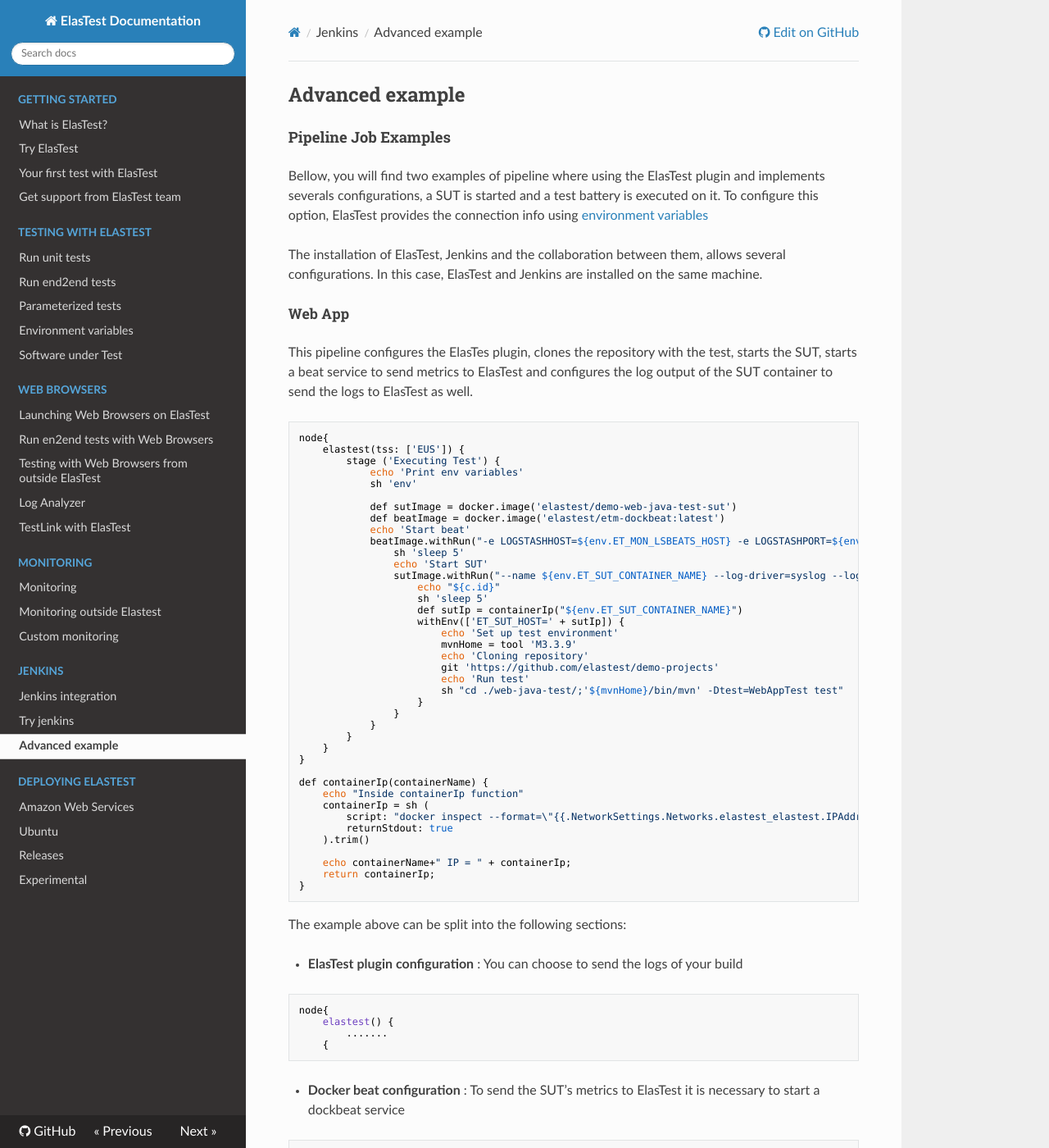
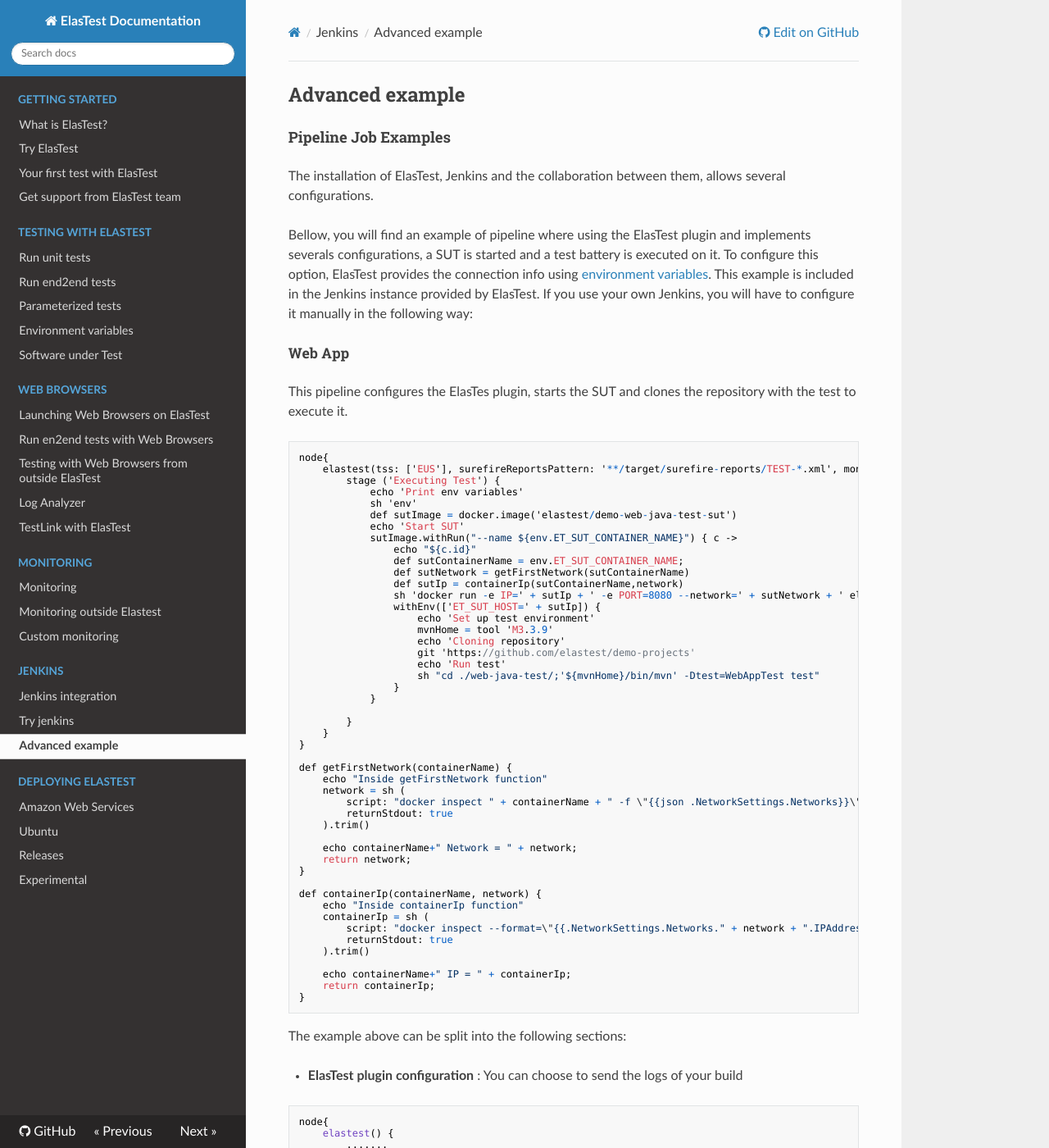
Before and after one commit to elastest/elastest.io-docs, an MkDocs documentation site: the page built from docs/jenkins/advanced-example.md, in a window 1280 px wide and 1400 px high. Shown: the whole window at 82% size. Built offline with MkDocs 1.6.1, drawn with Linux system fonts in a browser that asks for light colours; nearby versions of some CDN libraries; old or Windows-style settings are respelled for this version of MkDocs; some of the changed text lies outside the part shown.

Commit message:
Changes for 1.0.0-beta1

````diff
--- a/docs/jenkins/advanced-example.md
+++ b/docs/jenkins/advanced-example.md
@@ -8,50 +8,58 @@
 
 <h4 class="holder-subtitle link-top">Pipeline Job Examples</h4>
 
-Bellow, you will find two examples of pipeline where using the ElasTest plugin and implements severals configurations, a SUT is started and a test battery is executed on it.
-To configure this option, ElasTest provides the connection info using [environment variables](/testing/environment-variables)
+The installation of ElasTest, Jenkins and the collaboration between them, allows several configurations.
 
-The installation of ElasTest, Jenkins and the collaboration between them, allows several configurations. In this case, ElasTest and Jenkins are installed on the same machine.
+Bellow, you will find an example of pipeline where using the ElasTest plugin and implements severals configurations, a SUT is started and a test battery is executed on it.
+To configure this option, ElasTest provides the connection info using [environment variables](/testing/environment-variables). This example is included in the Jenkins instance provided by ElasTest. If you use your own Jenkins, you will have to configure it manually in the following way:
 
 <h5>Web App</h5>
 
-This pipeline configures the ElasTes plugin, clones the repository with the test, starts the SUT, starts a beat service to send metrics to ElasTest and configures the log output of the SUT container to send the logs to ElasTest as well.
+This pipeline configures the ElasTes plugin, starts the SUT and clones the repository with the test to execute it.
 
 ```
 node{
-    elastest(tss: ['EUS']) {
+    elastest(tss: ['EUS'], surefireReportsPattern: '**/target/surefire-reports/TEST-*.xml', monitoring: true) {
         stage ('Executing Test') {
             echo 'Print env variables'
             sh 'env'
-
             def sutImage = docker.image('elastest/demo-web-java-test-sut')
-            def beatImage = docker.image('elastest/etm-dockbeat:latest')
-            echo 'Start beat'
-            beatImage.withRun("-e LOGSTASHHOST=${env.ET_MON_LSBEATS_HOST} -e LOGSTASHPORT=${env.ET_MON_INTERNAL_LSBEATS_PORT} -v /var/run/docker.sock:/var/run/docker.sock --network=elastest_elastest") { c1 ->
-                sh 'sleep 5'
-                echo 'Start SUT'
-                sutImage.withRun("--name ${env.ET_SUT_CONTAINER_NAME} --log-driver=syslog --log-opt syslog-address=tcp://${env.ET_MON_LSTCP_HOST}:${env.ET_MON_LSTCP_PORT} --log-opt tag=${env.ET_SUT_LOG_TAG} --network=elastest_elastest") { c ->
-                    echo "${c.id}"
-                    sh 'sleep 5'
-                    def sutIp = containerIp("${env.ET_SUT_CONTAINER_NAME}")
-                    withEnv(['ET_SUT_HOST=' + sutIp]) {
-                        echo 'Set up test environment'
-                        mvnHome = tool 'M3.3.9'
-                        echo 'Cloning repository'
-                        git 'https://github.com/elastest/demo-projects'
-                        echo 'Run test'
-                        sh "cd ./web-java-test/;'${mvnHome}/bin/mvn' -Dtest=WebAppTest test"
-                    }
+            echo 'Start SUT'
+            sutImage.withRun("--name ${env.ET_SUT_CONTAINER_NAME}") { c ->
+                echo "${c.id}"
+                def sutContainerName = env.ET_SUT_CONTAINER_NAME;
+                def sutNetwork = getFirstNetwork(sutContainerName)
+                def sutIp = containerIp(sutContainerName,network)
+                sh 'docker run -e IP=' + sutIp + ' -e PORT=8080 --network=' + sutNetwork + ' elastest/etm-check-service-up'
+                withEnv(['ET_SUT_HOST=' + sutIp]) {
+                    echo 'Set up test environment'
+                    mvnHome = tool 'M3.3.9'
+                    echo 'Cloning repository'
+                    git 'https://github.com/elastest/demo-projects'
+                    echo 'Run test'
+                    sh "cd ./web-java-test/;'${mvnHome}/bin/mvn' -Dtest=WebAppTest test"
                 }
             }
+
         }
     }
 }
 
-def containerIp(containerName) {
+def getFirstNetwork(containerName) {
+    echo "Inside getFirstNetwork function"
+    network = sh (
+        script: "docker inspect " + containerName + " -f \"{{json .NetworkSettings.Networks}}\" | awk \"{sub(/:.*/,\\\"\\\")}1\" | awk \"{sub(/\\\"/,\\\"\\\")}1\" | awk \"{sub(/\\\"/,\\\"\\\")}1\" | awk \"{sub(/{/,\\\"\\\")}1\"",
+        returnStdout: true
+    ).trim()
+
+    echo containerName+" Network = " + network;
+    return network;
+}
+
+def containerIp(containerName, network) {
     echo "Inside containerIp function"
     containerIp = sh (
-        script: "docker inspect --format=\"{{.NetworkSettings.Networks.elastest_elastest.IPAddress}}\" "+ containerName,
+        script: "docker inspect --format=\"{{.NetworkSettings.Networks." + network + ".IPAddress}}\" "+ containerName,
         returnStdout: true
     ).trim()
 
@@ -74,50 +82,41 @@
 ```
 <p></p>
 
-*   **Docker beat configuration** : To send the SUT’s metrics to ElasTest it is necessary to start a dockbeat service
-
-<p></p>
-
-```
-.......
-
-def beatImage = docker.image('elastest/etm-dockbeat:latest')
-echo 'Start beat'
-beatImage.withRun("-e LOGSTASHHOST=${env.ET_MON_LSBEATS_HOST} -e LOGSTASHPORT=${env.ET_MON_INTERNAL_LSBEATS_PORT} -v /var/run/docker.sock:/var/run/docker.sock --network=elastest_elastest") { c1 ->
-  .......
-}
-```
-<p></p>
-
-*   **Sut configuration** : Once the dockbeat has already been started, the SUT must be started
+*   **Sut configuration** : The SUT must be started, passing the `${env.ET_SUT_CONTAINER_NAME}` env variable (provided by ElasTest) as name of the container. This will allow ElasTest to receive logs and metrics from the Sut.
 <p></p>
 
 ```
 def sutImage = docker.image('elastest/demo-web-java-test-sut')
-....
-echo 'Start SUT'
-sutImage.withRun("--name ${env.ET_SUT_CONTAINER_NAME} --log-driver=syslog --log-opt syslog-address=tcp://${env.ET_MON_LSTCP_HOST}:${env.ET_MON_LSTCP_PORT} --log-opt tag=${env.ET_SUT_LOG_TAG} --network=elastest_elastest") { c ->
-    ....
-}
+            echo 'Start SUT'
+            sutImage.withRun("--name ${env.ET_SUT_CONTAINER_NAME}") { c ->
 ```
 <p></p>
 
-*   **Test Execution** : Finally, the tests should be executed to verify that the SUT is working correctly. Remember that you have to obtain the SUT ip and configure it as a environment variable or pass it as a maven property due to the browsers we have used need to know where is the SUT located.
+*   **Wait for Sut** : You have to obtain the Sut network and ip and run check image (elastest/etm-check-service-up) provided by ElasTest to wait for the Sut to be ready to be used.
+<p></p>
+
+```
+def sutContainerName = env.ET_SUT_CONTAINER_NAME;
+            def sutNetwork = getFirstNetwork(sutContainerName)
+            def sutIp = containerIp(sutContainerName,network)
+            sh 'docker run -e IP=' + sutIp + ' -e PORT=8080 --network=' + sutNetwork + ' elastest/etm-check-service-up'
+```
+<p></p>
+
+*   **Test Execution** : Finally, the tests should be executed to verify that the SUT is working correctly. Remember that you have to configure the Sut ip as a environment variable or pass it as a maven property due to the browsers we have used need to know where is the SUT located.
 
 <p></p>
 
 ```
 ....
-
-def sutIp = containerIp("${env.ET_SUT_CONTAINER_NAME}")
 withEnv(['ET_SUT_HOST=' + sutIp]) {
-    echo 'Set up test environment'
-    mvnHome = tool 'M3.3.9'
-    echo 'Cloning repository'
-    git 'https://github.com/elastest/demo-projects'
-    echo 'Run test'
-    sh "cd ./web-java-test/;'${mvnHome}/bin/mvn' -Dtest=WebAppTest test"
-}
+            echo 'Set up test environment'
+            mvnHome = tool 'M3.3.9'
+            echo 'Cloning repository'
+            git 'https://github.com/elastest/demo-projects'
+            echo 'Run test'
+            sh "cd ./web-java-test/;'${mvnHome}/bin/mvn' -Dtest=WebAppTest test"
+        }
 ....
 ```
 
````
Also changed, not shown: docs/jenkins/index.md (+5 -1 lines), docs/testing/sut.md (+7 -4 lines), docs/try-elastest.md (+10 -4 lines), docs/web-browsers/e2e-browser.md (+14 -10 lines).
